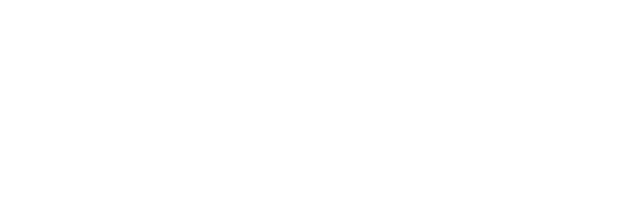
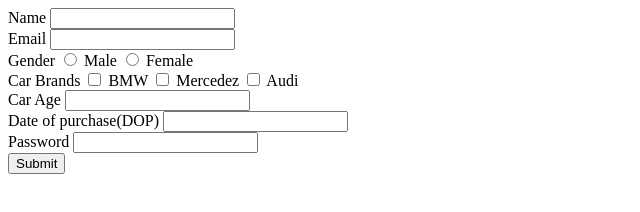
Before and after one commit to acciojob/car-insurance-form-Arunavi18, a website: page main.html in a window 1280 px wide. Shown: the whole page, without its empty margins (0-640 px from the left). Drawn offline with Linux system fonts and the light colour scheme.

Commit message:
first commit

```diff
--- a/main.html
+++ b/main.html
@@ -4,10 +4,45 @@
 
 <head>
 	<link rel="stylesheet" href="styles.css">
+	<title>Car Insurance Form</title>
 </head>
 
 <body>
 	<!-- the entire body must be written by student -->
+
+	<form method="">
+		<label for="name">Name</label>
+		<input type="text" id="name" required> <br>
+
+		<label for="email">Email</label>
+		<input type="email" id="email" required> <br>
+
+		<label for="gender">Gender</label>
+		<input type="radio" name="gender" value="male">
+		<label for="male">Male</label>
+		<input type="radio" name="gender" value="female">
+		<label for="female">Female</label> <br>
+
+		<label for="cars">Car Brands</label>
+		<input type="checkbox" name="cars" value="BMW" id="cars">
+		<label for="BMW">BMW</label>
+		<input type="checkbox" name="cars" value="Mercedez" id="cars">
+		<label for="Mercedez">Mercedez</label>
+		<input type="checkbox" name="cars" value="Audi" id="cars">
+		<label for="Audi">Audi</label> <br>
+
+		<label for="carage">Car Age</label>
+		<input type="number" id="carage" required> <br>
+
+		<label for="dateofpurchase">Date of purchase(DOP)</label>
+		<input type="number" id="dop" required> <br>
+
+		<label for="password">Password</label>
+		<input type="password"> <br>
+
+		<button type="submit" value="Submit">Submit</button>
+
+	</form>
     <script type="text/javascript" src="./script.js">
 </script>
 
```
